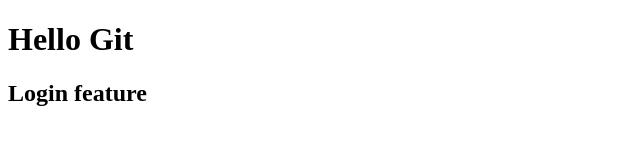
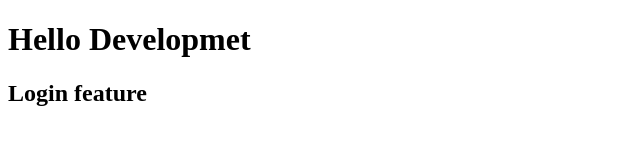
Before and after one commit to Boby-Dutta/myyyproject, a plain HTML site: page index.html in a window 1280 px wide. Shown: the whole page, without its empty margins (0-640 px from the left). Drawn offline with Linux system fonts and the light colour scheme.

Commit message:
Development Update

```diff
--- a/index.html
+++ b/index.html
@@ -4,7 +4,7 @@
         <title>SDA Lab</title>
     </head>
     <body>
-        <h1>Hello Git</h1>
+        <h1>Hello Developmet</h1>
         <h2>Login feature</h2>
     </body>
 
```
